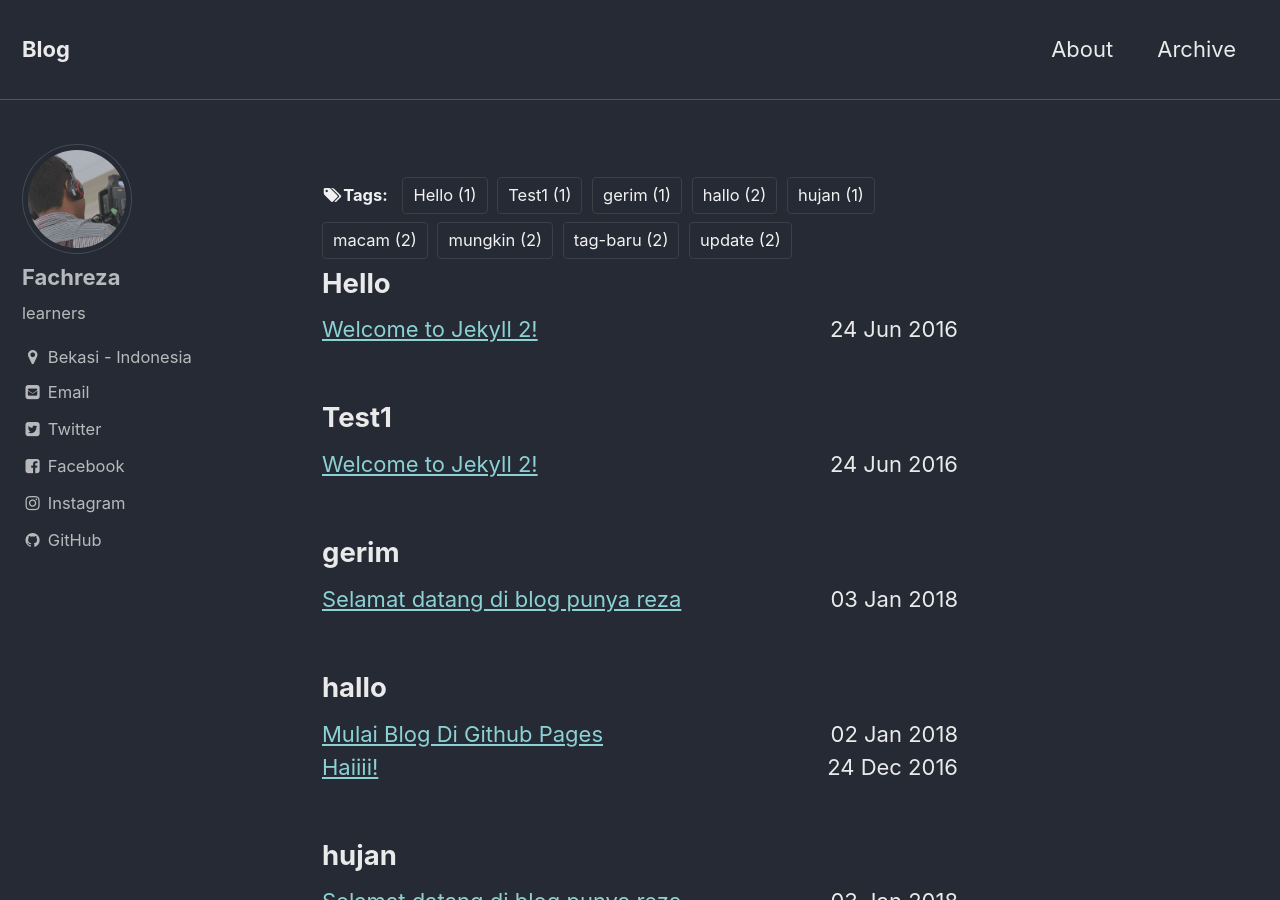
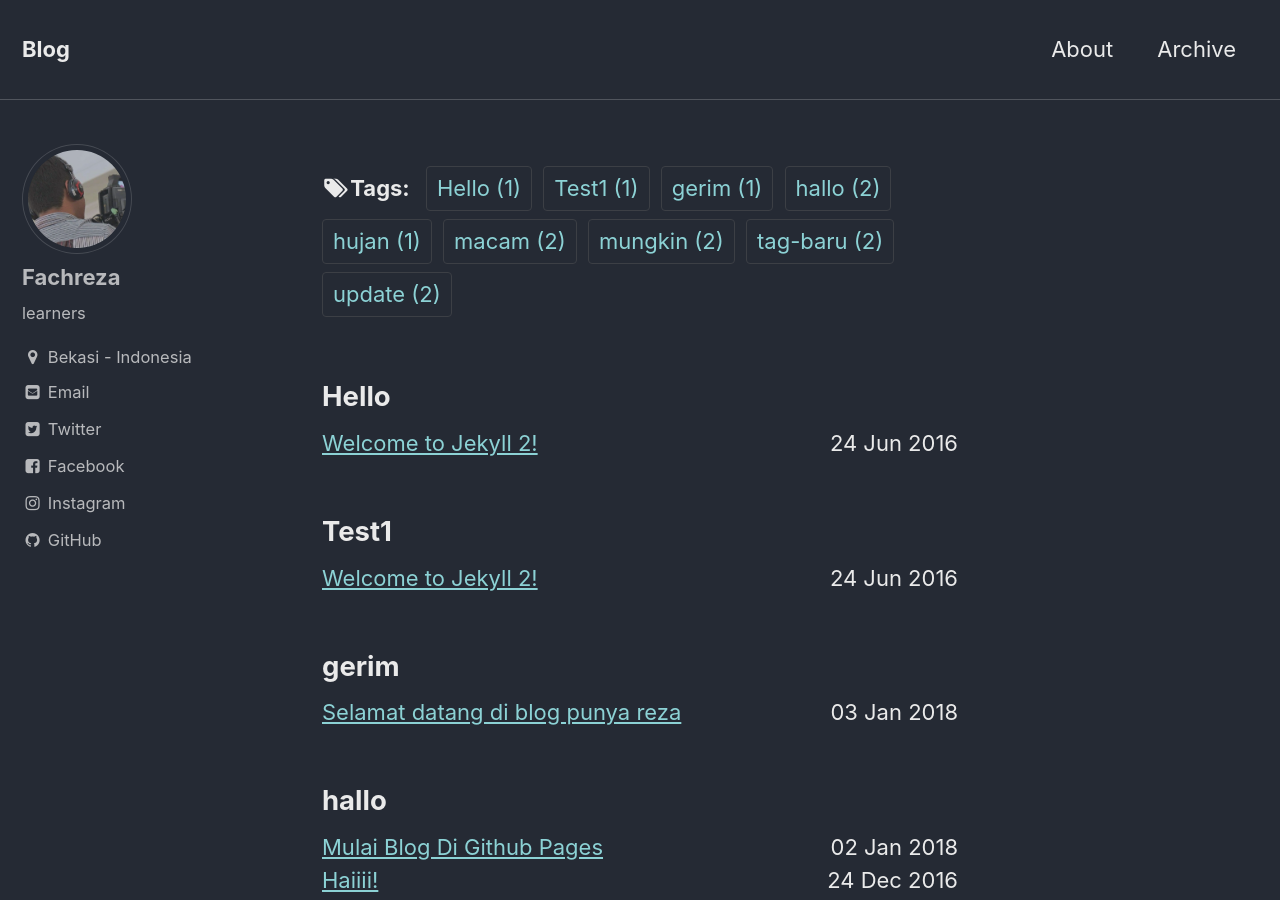
Before and after one commit to fahrz/blog, a Jekyll site: the page built from tags.md, in a window 1280 px wide and 900 px high. Built offline with Jekyll 4.4.1, drawn with Linux system fonts in a browser that asks for light colours.

Commit message:
update footer in tags

```diff
--- a/tags.md
+++ b/tags.md
@@ -18,7 +18,7 @@ permalink: /tags/
       {% assign tag_words = site_tags | split:',' | sort %}
 
       <!-- List of all tags -->
-      <footer class="page__meta">
+      <footer>
         <p class="page__taxonomy">
           <strong><i class="fa fa-fw fa-tags" aria-hidden="true"></i>Tags:</strong>
           <span itemprop="keywords">
```
